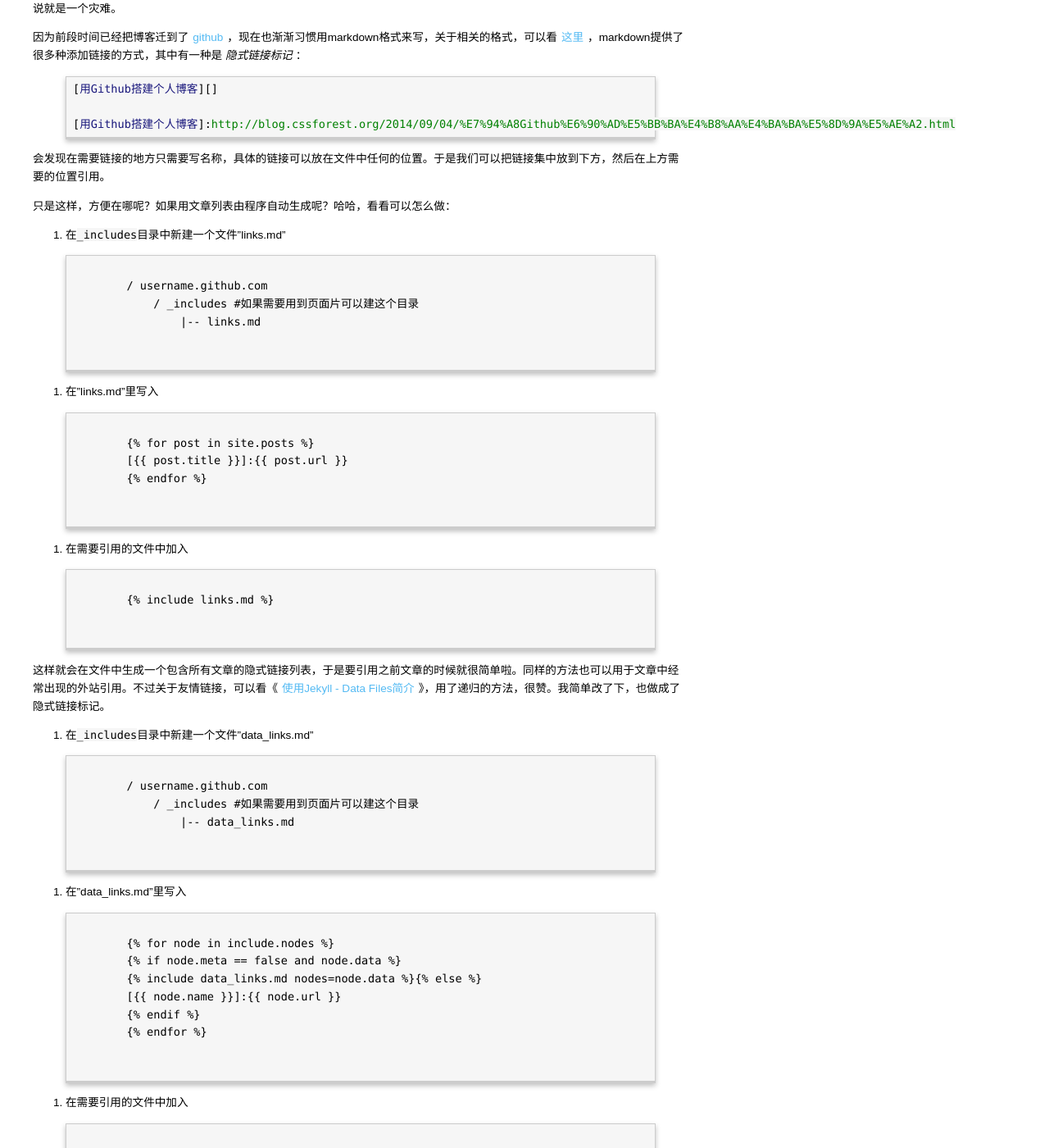
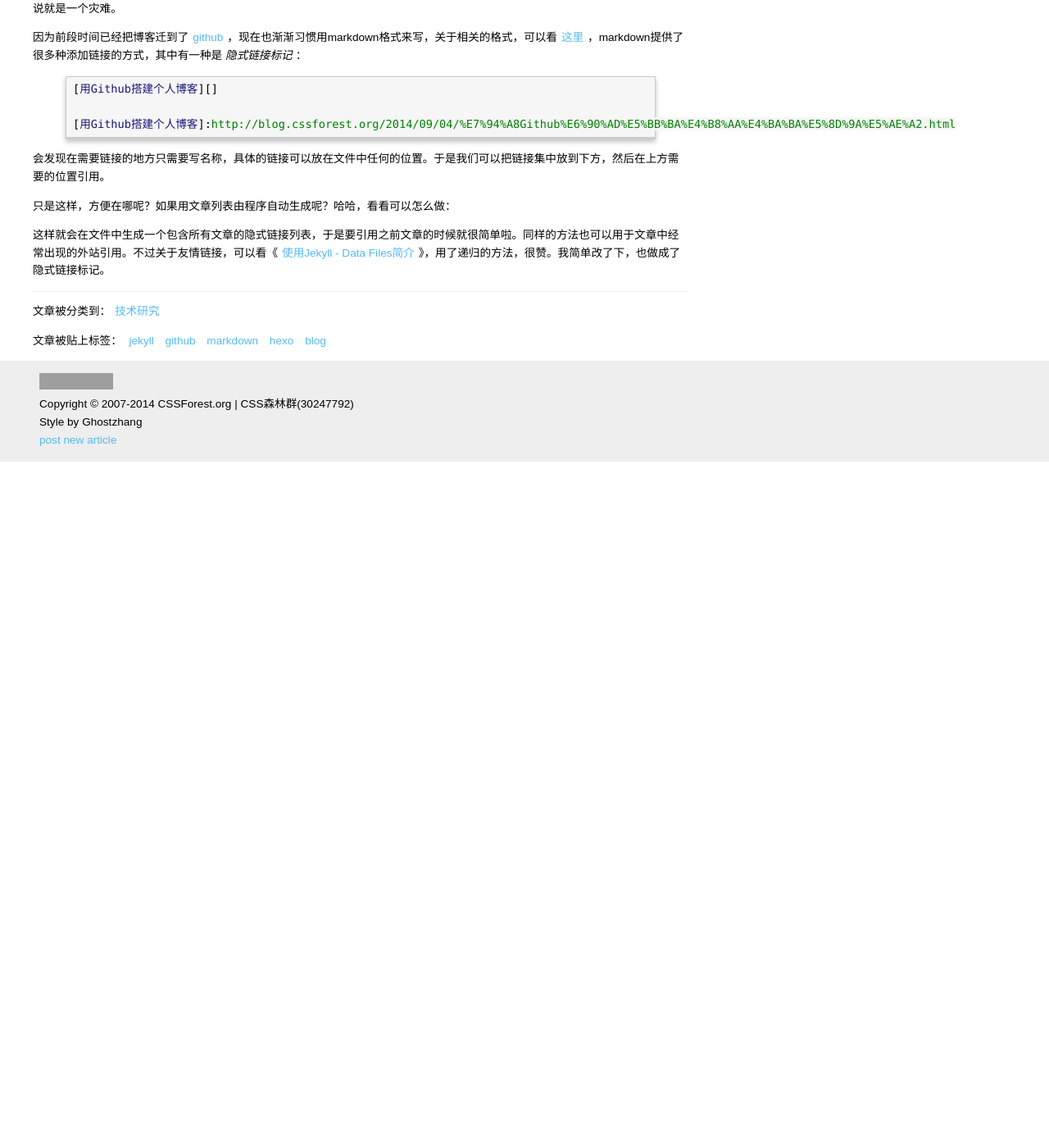
Before and after one commit to ghostzhang/ghostzhang.github.io, a Jekyll site: the page built from _posts/2014-09-30-巧用Markdown语法添加本地文章链接.md, in a window 1280 px wide and 1400 px high, scrolled down 270 px. Shown: the whole window at 82% size. Built offline with Jekyll 4.4.1, drawn with Linux system fonts in a browser that asks for light colours; comment, search, counter and statistics services are not loaded; after the commit the page ends 900 px from its top, so only the background shows below that; some of the changed text lies outside the part shown; grey boxes are pictures that could not be loaded.

Commit message:
更新文章

```diff
--- a/_posts/2014-09-30-巧用Markdown语法添加本地文章链接.md
+++ b/_posts/2014-09-30-巧用Markdown语法添加本地文章链接.md
@@ -27,60 +27,11 @@ published: true
 
 只是这样，方便在哪呢？如果用文章列表由程序自动生成呢？哈哈，看看可以怎么做：
 
-1. 在`_includes`目录中新建一个文件"links.md"
-	{% highlight text %}
-	{% raw %}
-	/ username.github.com
-	    / _includes #如果需要用到页面片可以建这个目录
-	        |-- links.md
-	{% endraw %}
-	{% endhighlight %}
 
-2. 在"links.md"里写入
-	{% highlight text %}
-	{% raw %}
-	{% for post in site.posts %}
-	[{{ post.title }}]:{{ post.url }}
-	{% endfor %}
-	{% endraw %}
-	{% endhighlight %}
-
-3. 在需要引用的文件中加入
-	{% highlight text %}
-	{% raw %}
-	{% include links.md %}
-	{% endraw %}
-	{% endhighlight %}
 
 这样就会在文件中生成一个包含所有文章的隐式链接列表，于是要引用之前文章的时候就很简单啦。同样的方法也可以用于文章中经常出现的外站引用。不过关于友情链接，可以看《[使用Jekyll - Data Files简介](http://mib.cc/blog/2014/2014-06-29-using-jekyll-data-files.html)》，用了递归的方法，很赞。我简单改了下，也做成了隐式链接标记。
 
-1. 在`_includes`目录中新建一个文件"data_links.md"
-	{% highlight text %}
-	{% raw %}
-	/ username.github.com
-	    / _includes #如果需要用到页面片可以建这个目录
-	        |-- data_links.md
-	{% endraw %}
-	{% endhighlight %}
 
-2. 在"data_links.md"里写入
-	{% highlight text %}
-	{% raw %}
-	{% for node in include.nodes %}
-	{% if node.meta == false and node.data %}
-	{% include data_links.md nodes=node.data %}{% else %}
-	[{{ node.name }}]:{{ node.url }}
-	{% endif %}
-	{% endfor %}
-	{% endraw %}
-	{% endhighlight %}
-
-3. 在需要引用的文件中加入
-	{% highlight text %}
-	{% raw %}
-	{% include data_links.md nodes=site.data.nerd_urls %}
-	{% endraw %}
-	{% endhighlight %}
 
 {% include links.md %}
 {% include article_footer.html %}
```
